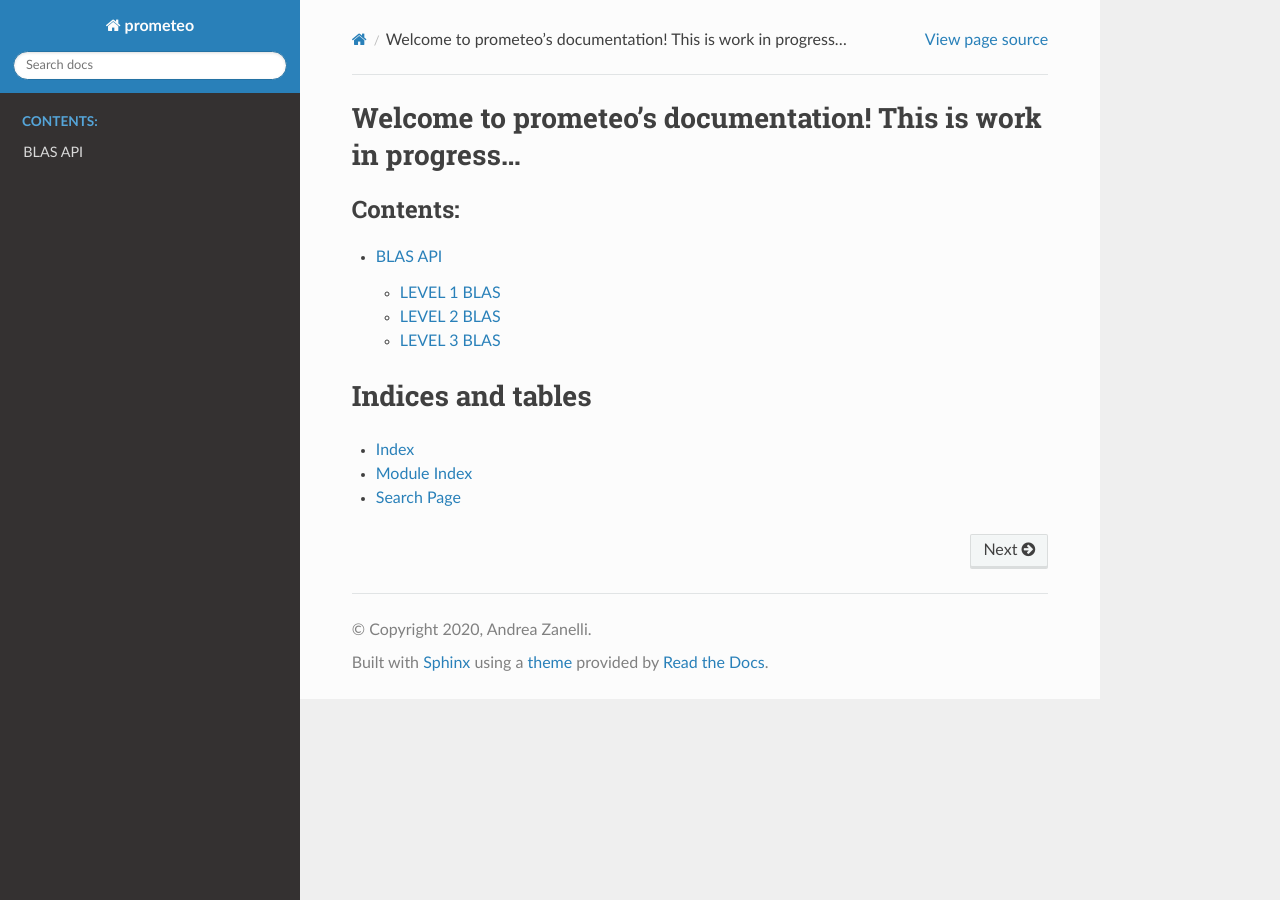
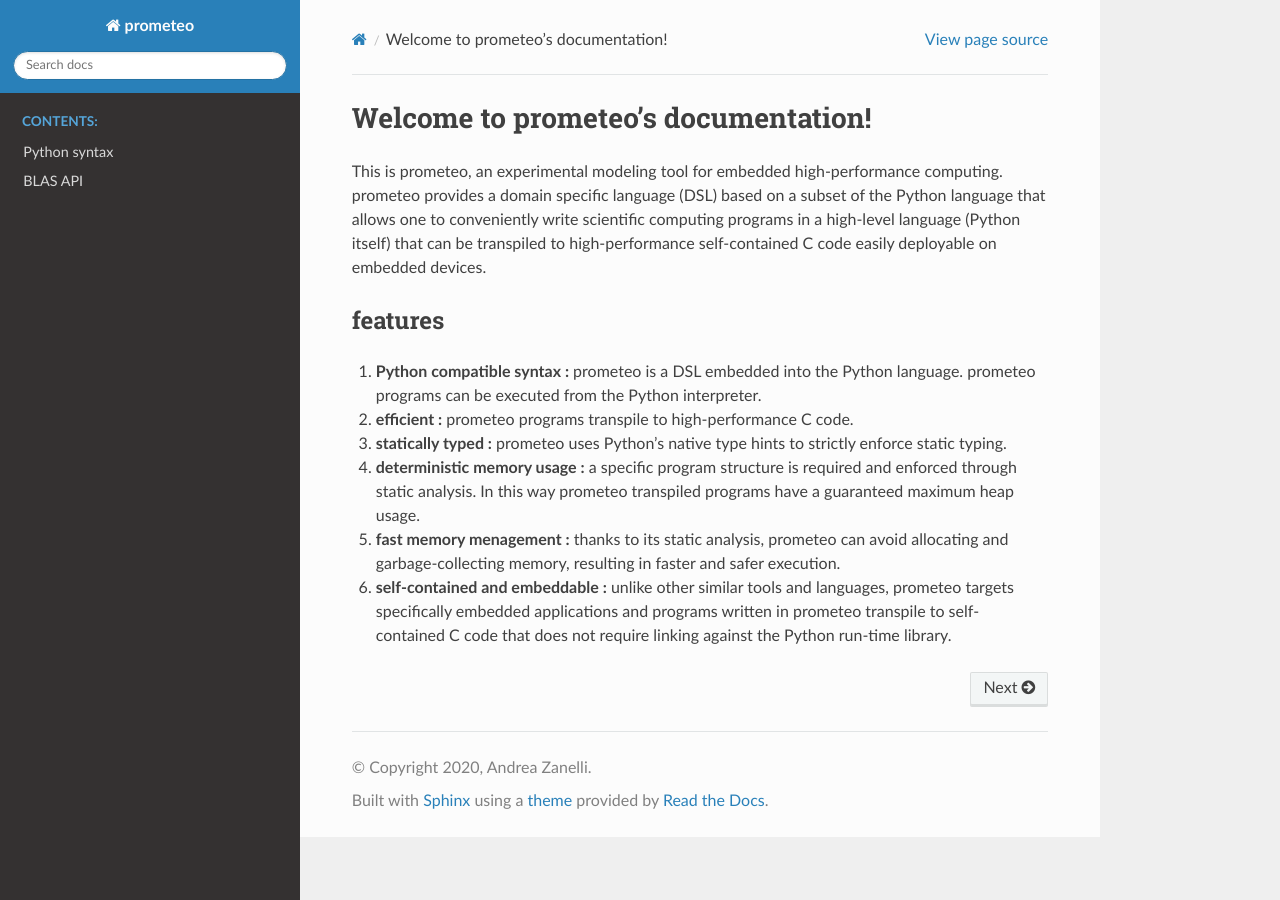
Before and after one commit to zanellia/prometeo, a Sphinx documentation site: the page built from docs/source/index.rst, in a window 1280 px wide. Built offline with Sphinx 7.4.7 and the Read the Docs theme 2.0.0, drawn with Linux system fonts in a browser that asks for light colours.

Commit message:
update index.rst

```diff
--- a/docs/source/index.rst
+++ b/docs/source/index.rst
@@ -3,20 +3,25 @@
    You can adapt this file completely to your liking, but it should at least
    contain the root `toctree` directive.
 
-Welcome to prometeo's documentation! This is work in progress...
+Welcome to prometeo's documentation!
 ====================================
+This is prometeo, an experimental modeling tool for embedded high-performance computing. prometeo provides a domain specific language (DSL) based on a subset of the Python language that allows one to conveniently write scientific computing programs in a high-level language (Python itself) that can be transpiled to high-performance self-contained C code easily deployable on embedded devices.
+
+features
+--------
+
+1. **Python compatible syntax :** prometeo is a DSL embedded into the Python language. prometeo programs can be executed from the Python interpreter.
+
+2. **efficient :** prometeo programs transpile to high-performance C code.
+3. **statically typed :** prometeo uses Python's native type hints to strictly enforce static typing.
+4. **deterministic memory usage :** a specific program structure is required and enforced through static analysis. In this way prometeo transpiled programs have a guaranteed maximum heap usage.
+5. **fast memory menagement :** thanks to its static analysis, prometeo can avoid allocating and garbage-collecting memory, resulting in faster and safer execution.
+6. **self-contained and embeddable :** unlike other similar tools and languages, prometeo targets specifically embedded applications and programs written in prometeo transpile to self-contained C code that does not require linking against the Python run-time library.
 
 .. toctree::
+   :hidden:
    :maxdepth: 2
    :caption: Contents:
 
-   blas_api/blas_api.rst
-
-
-
-Indices and tables
-==================
-
-* :ref:`genindex`
-* :ref:`modindex`
-* :ref:`search`
+   python_syntax/python_syntax
+   blas_api/blas_api
```
